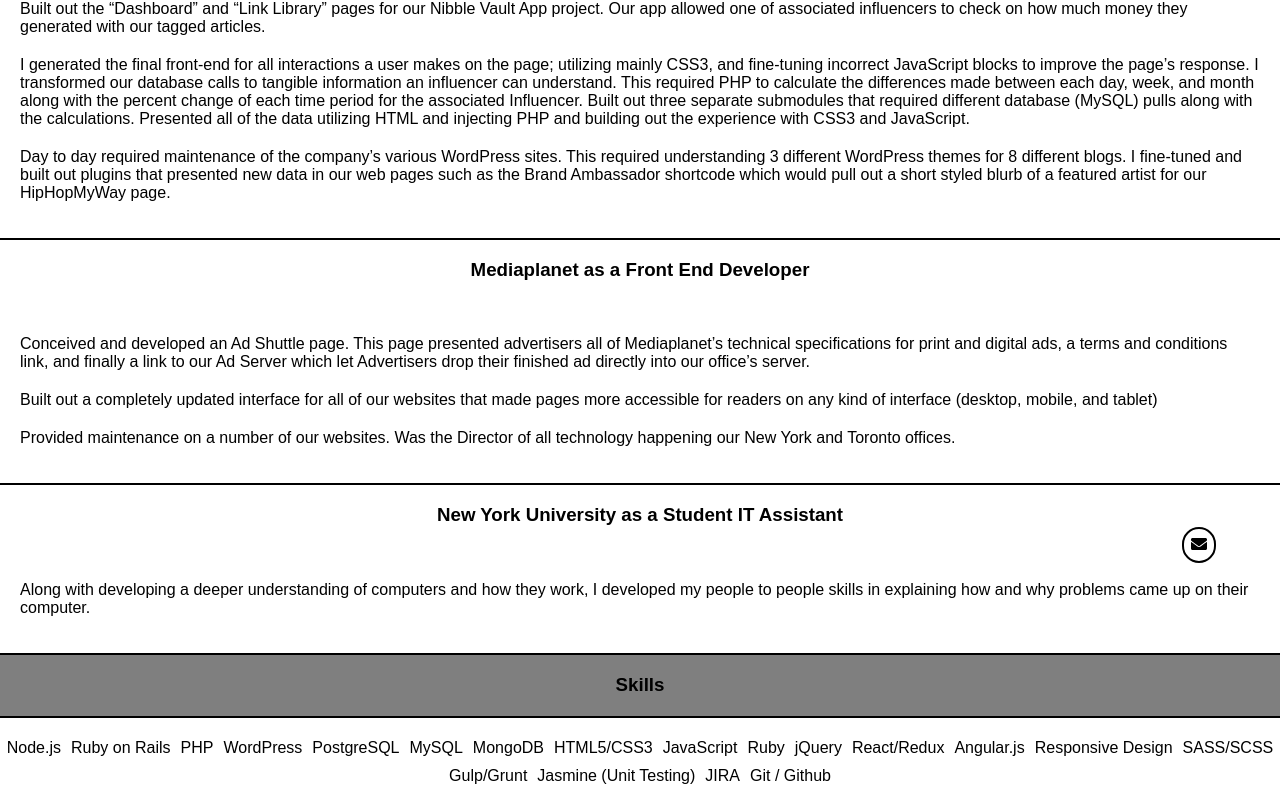
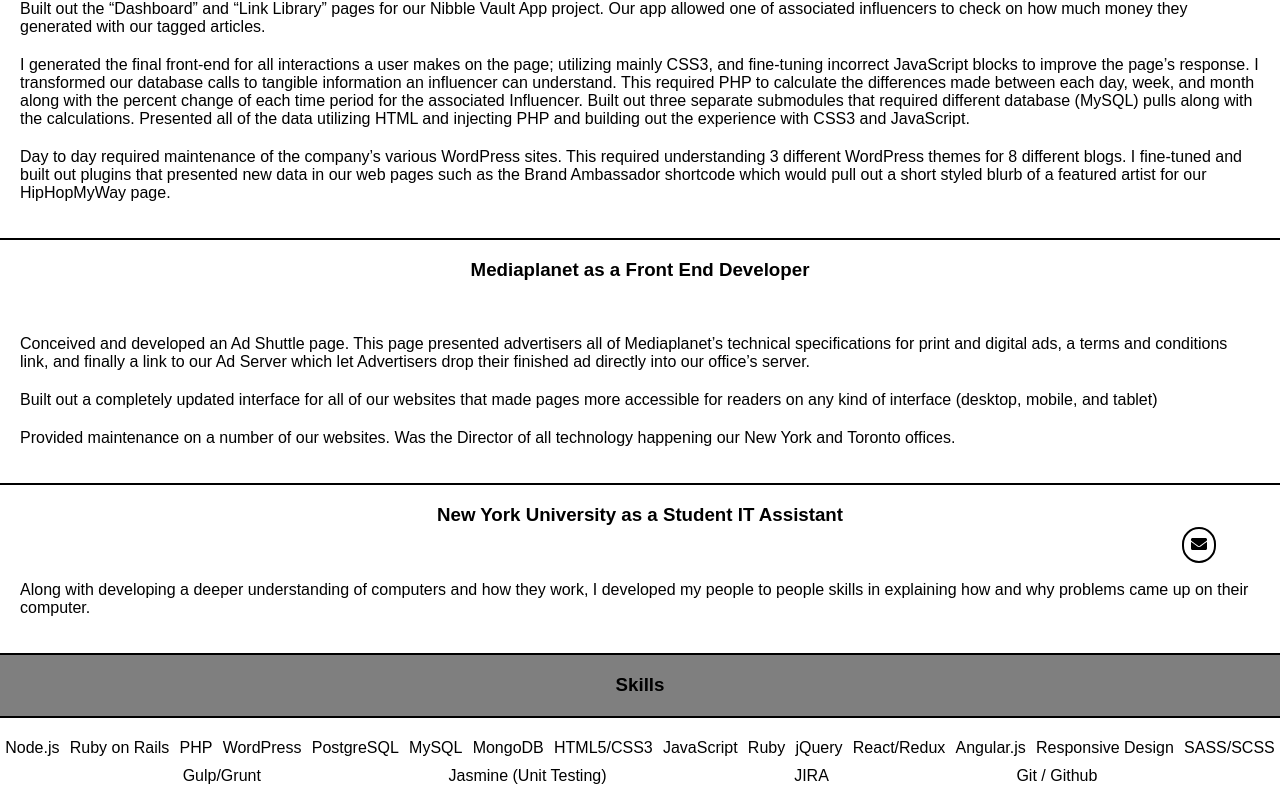
Before and after one commit to jpallath/jerrypallath.com2, a React (Create React App) app: page /experience in a window 1280 px wide. Shown: the part 197-1003 px from the top of the page. Built offline with nearby package versions, Linux system fonts and the light colour scheme.

Commit message:
killing myself

```diff
--- a/src/styles/experience.css
+++ b/src/styles/experience.css
@@ -29,9 +29,9 @@
   list-style: none;
   display: flex;
   flex-wrap: wrap;
-  align-items: left;
-  justify-content: center;
-  align-content: center;
+  align-items: center;
+  justify-content: space-evenly;
+  align-content: space-evenly;
 }
 
 .skills li {
```
